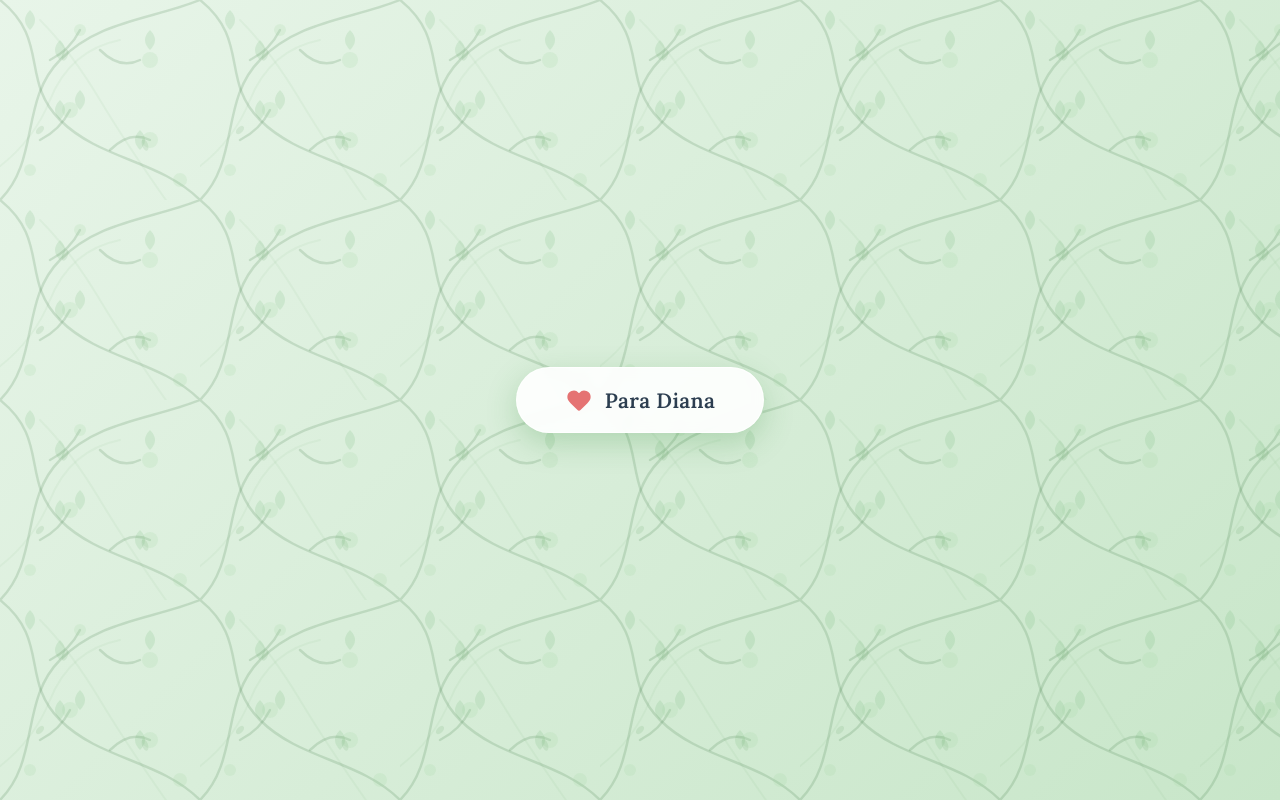
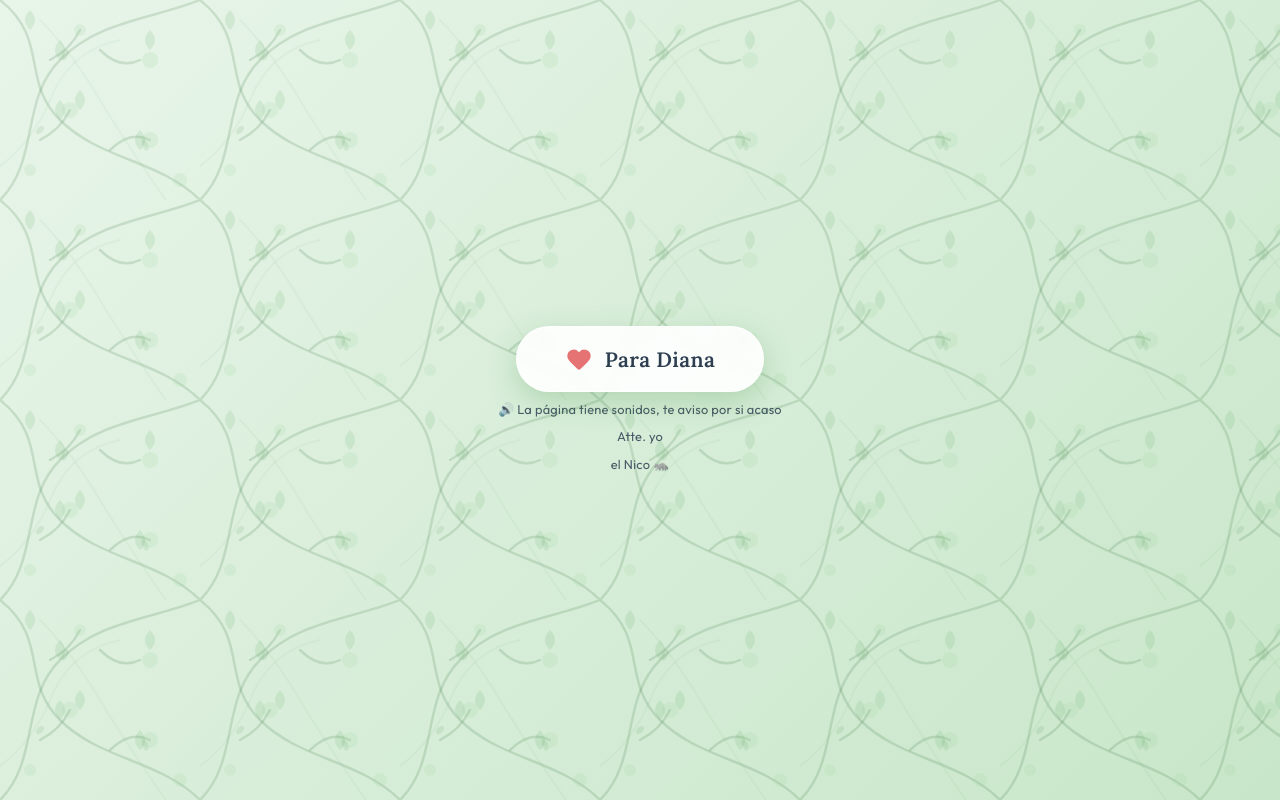
Before and after one commit to nicosmico/diana-cosas, a React (Vite) app: page / in a window 1280 px wide. Built offline with nearby package versions, Linux system fonts and the light colour scheme; a web font is replaced by a local one.

Commit message:
feat: implement core interactive love application featuring security and love message popups with confetti effects.

```diff
--- a/src/App.jsx
+++ b/src/App.jsx
@@ -1,9 +1,14 @@
-import { useState } from 'react';
+import React, { useState } from 'react';
+import { motion } from 'framer-motion';
 import confetti from 'canvas-confetti';
 import HeartButton from './components/HeartButton';
 import LovePopup from './components/LovePopup';
 import SecurityPopup from './components/SecurityPopup';
 import { vibratePattern } from './utils/vibration';
+
+// Created once at module level — never re-instantiated on re-renders
+const successAudio = new Audio('/sounds/undertale-shop.mp3');
+successAudio.preload = 'auto';
 
 function App() {
   const [isPopupOpen, setIsPopupOpen] = useState(false);
@@ -41,6 +46,7 @@ function App() {
     })();
   };
 
+
   const handleClick = () => {
     setIsSecurityOpen(true);
   };
@@ -49,6 +55,13 @@ function App() {
     setIsSecurityOpen(false);
     setIsPopupOpen(true);
     triggerConfetti();
+    // Play success sound
+    try {
+      successAudio.currentTime = 0;
+      successAudio.play().catch(e => console.error('Success audio failed:', e));
+    } catch (e) {
+      console.error('Success audio error:', e);
+    }
   };
 
   return (
@@ -61,7 +74,60 @@ function App() {
       position: 'relative',
       overflow: 'hidden' // Prevent any internal scroll
     }}>
-      <HeartButton onClick={handleClick} />
+      <div style={{ display: 'flex', flexDirection: 'column', alignItems: 'center', gap: '8px' }}>
+        <HeartButton onClick={handleClick} />
+        <motion.p
+          initial={{ opacity: 0, y: 8 }}
+          animate={{ opacity: 1, y: 0 }}
+          transition={{ delay: 0.6, duration: 0.6 }}
+          style={{
+            margin: 0,
+            fontSize: '0.8rem',
+            color: 'rgba(44, 62, 80, 0.84)',
+            display: 'flex',
+            alignItems: 'center',
+            gap: '5px',
+            letterSpacing: '0.02em',
+            userSelect: 'none',
+          }}
+        >
+          🔊 La página tiene sonidos, te aviso por si acaso
+        </motion.p>
+        <motion.p
+          initial={{ opacity: 0, y: 8 }}
+          animate={{ opacity: 1, y: 0 }}
+          transition={{ delay: 1.8, duration: 0.6 }}
+          style={{
+            margin: 0,
+            fontSize: '0.8rem',
+            color: 'rgba(44, 62, 80, 0.84)',
+            display: 'flex',
+            alignItems: 'center',
+            gap: '5px',
+            letterSpacing: '0.02em',
+            userSelect: 'none',
+          }}
+        >
+          Atte. yo
+        </motion.p>
+        <motion.p
+          initial={{ opacity: 0, y: 8 }}
+          animate={{ opacity: 1, y: 0 }}
+          transition={{ delay: 3, duration: 0.6 }}
+          style={{
+            margin: 0,
+            fontSize: '0.8rem',
+            color: 'rgba(44, 62, 80, 0.84)',
+            display: 'flex',
+            alignItems: 'center',
+            gap: '5px',
+            letterSpacing: '0.02em',
+            userSelect: 'none',
+          }}
+        >
+          el Nico 🦝
+        </motion.p>
+      </div>
 
       <SecurityPopup
         isOpen={isSecurityOpen}
@@ -71,7 +137,11 @@ function App() {
 
       <LovePopup
         isOpen={isPopupOpen}
-        onClose={() => setIsPopupOpen(false)}
+        onClose={() => {
+          setIsPopupOpen(false);
+          successAudio.pause();
+          successAudio.currentTime = 0;
+        }}
       />
     </div>
   );
```
